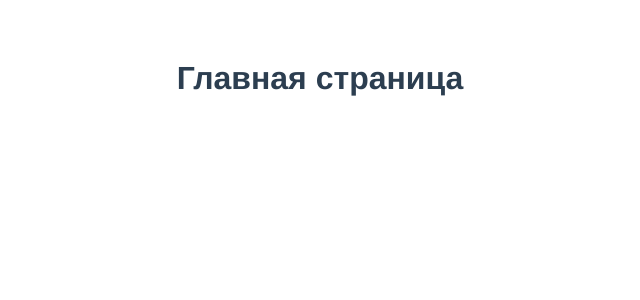
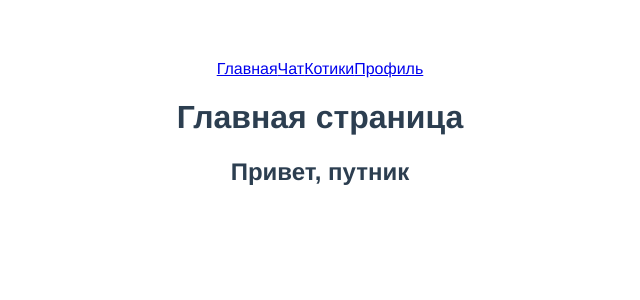
Before and after one commit to AugustSprout/FinalProject, a Vue app in the folder project/: page / in a window 1280 px wide. Shown: the top 300 px of the page, without its empty margins (320-960 px from the left). Built offline with nearby package versions, Linux system fonts and the light colour scheme.

Commit message:
добавлены страницы

```diff
--- a/project/src/App.vue
+++ b/project/src/App.vue
@@ -1,15 +1,20 @@
 <template>
-  <router-view/>
+  <div>
+    <Navigation/>
+    <router-view/>
+  </div>
 </template>
 
 <script>
-
-
+import Navigation from "./components/Navigation.vue"
 export default {
   name: 'App',
-
+  components: {
+    Navigation,
+  }
 }
 </script>
+
 
 <style>
 #app {
--- /dev/null
+++ b/project/src/components/ApiPage.vue
@@ -0,0 +1,9 @@
+<template>
+    <h1>api</h1>
+</template>
+
+<script>
+    export default {
+        name: `ApiPage`
+    }
+</script>
--- /dev/null
+++ b/project/src/components/AuthPage.vue
@@ -0,0 +1,11 @@
+<template>
+    <div>
+        <h1>Войти или зарегистрироваться</h1>
+    </div>
+</template>
+
+<script>
+    export default {
+        name: `AuthPage`
+    }
+</script>
--- a/project/src/components/ChatPage.vue
+++ b/project/src/components/ChatPage.vue
@@ -3,3 +3,9 @@
         <h1>чат</h1>
     </main>
 </template>
+
+<script>
+    export default {
+        name: `ChatPage`
+    }
+</script>
--- a/project/src/components/HomePage.vue
+++ b/project/src/components/HomePage.vue
@@ -1,6 +1,13 @@
 <template>
     <main>
         <h1>Главная страница</h1>
-
+        <h2 v-if="isAuth">Привет, {{ userName }}</h2>
+        <h2 v-else>Привет, путник</h2>
     </main>
 </template>
+
+<script>
+    export default {
+        name: `HomePage`
+    }
+</script>
--- /dev/null
+++ b/project/src/components/Navigation.vue
@@ -0,0 +1,16 @@
+<template>
+    <div>
+        <nav>
+            <router-link to="/">Главная</router-link>
+            <router-link to="/im">Чат</router-link>
+            <router-link to="/api">Котики</router-link>
+            <router-link to="/profile">Профиль</router-link>
+        </nav>
+    </div>
+</template>
+
+<script>
+    export default {
+        name: `Navigation`
+    }
+</script>
--- /dev/null
+++ b/project/src/components/ProfilePage.vue
@@ -0,0 +1,11 @@
+<template>
+    <h1>profile</h1>
+
+
+</template>
+
+<script>
+    export default {
+        name: `ProfilePage`
+    }
+</script>
--- a/project/src/main.js
+++ b/project/src/main.js
@@ -3,19 +3,49 @@ import { createRouter, createWebHistory } from "vue-router"
 import App from "./App.vue"
 import HomePage from "./components/HomePage.vue"
 import ChatPage from "./components/ChatPage.vue"
+import ApiPage from "./components/ApiPage"
+import AuthPage from "./components/AuthPage"
+import ProfilePage from "./components/ProfilePage"
 
 const router = createRouter({
     routes: [{
         path: `/`,
+        name: `HomePage`,
         component: HomePage,
-
     },{
         path: `/im`,
+        name: `ChatPage`,
         component: ChatPage,
+        meta: {
+            requiresAuth: true,
+        }
+    },{
+        path: `/api`,
+        name: `ApiPage`,
+        component: ApiPage,
+    },{
+        path: `/auth`,
+        name: `AuthPage`,
+        component: AuthPage,
+    },{
+        path: `/profile`,
+        name: `ProfilePage`,
+        component: ProfilePage,
     }],
     history: createWebHistory(),
 })
 
+const isAuth = true
+
+router.beforeEach((to) => {
+    if(to.meta.requiresAuth && !isAuth){
+        return{
+            name: `AuthPage`
+        }
+    }
+}
+)
+
 const app = createApp(App)
 app.use(router)
 app.mount("#app")
```
